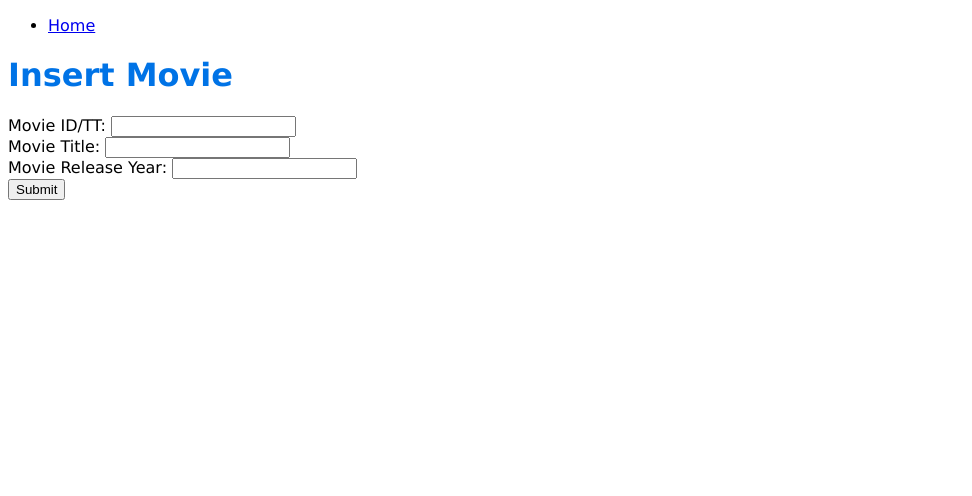
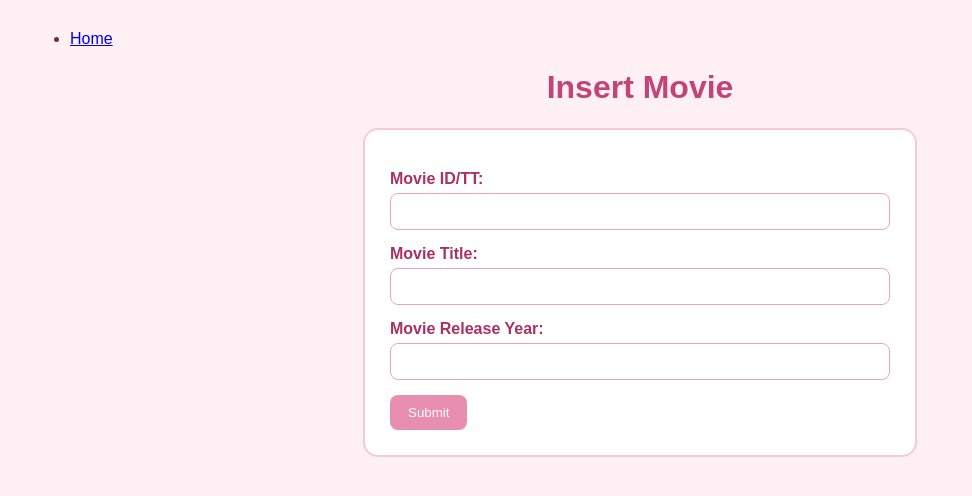
Before and after one commit to melsanchez15/CS304-CRUD, a Flask app: template templates/insert.html in a window 1280 px wide. Shown: the top 496 px of the page, without its empty margins (0-972 px from the left). Run offline with Flask 3, Linux system fonts and the light colour scheme; the template is opened without the code that fills it, so the values that code supplies are empty.

Commit message:
made final edits and completed style.css

```diff
--- a/app.py
+++ b/app.py
@@ -11,7 +11,7 @@ import cs304dbi as dbi
 app.secret_key = secrets.token_hex()
 
 # configure DBI
-dbi.conf('ms142_db')
+dbi.conf('th116_db')
 staffid = 10090
 
 # For CRUD and Ajax, use your personal db
@@ -28,25 +28,30 @@ def index():
 def insert():
     conn = dbi.connect()
     curs = dbi.dict_cursor(conn)
+
     if request.method == 'POST':
         ttform = request.form.get('movie-tt')
         titleform = request.form.get('movie-title')
         releaseform = request.form.get('movie-release')
 
         #checks if any form values are empty, flashes message and redirects if it is
-        if ttform == '' or titleform == '' or releaseform == '':
-            flash('Form is incomplete!')
+        if not ttform or not titleform or not releaseform:
+            flash('Form is incomplete. Please fill out the form completely.')
             return redirect(url_for('insert'))
 
         #checks if theres an existing tt value
+
         try:
-            curs.execute('''INSERT INTO movie (tt, title, `release`, addedby) VALUES (%s, %s, %s, %s)''',[ttform, titleform, releaseform, staffid])
+            curs.execute('''INSERT INTO movie (tt, title, `release`, addedby)
+            VALUES (%s, %s, %s, %s)''',[ttform, titleform, releaseform, staffid])
+
         except pymysql.err.IntegrityError as err:
             flash(f'There is an existing movie with that tt value of: {ttform}')
             return redirect(url_for('insert'))
 
         conn.commit()
         return redirect(url_for('update', movie_tt = ttform))
+
     return render_template('insert.html', page_title='Insert')
 
 #updates, allows for movie to be deleted and checks if the tt value is changed to an already existing value will flash message
@@ -71,37 +76,35 @@ def update(movie_tt):
             titleform = request.form.get('movie-title')
             releaseform = request.form.get('movie-release')
             directorform = request.form.get('movie-director')
-            print('person is', person)
-            if directorform in person:
-                curs.execute('''select name from person where nm = %s''', directorform)
-                dirname = curs.fetchone()
-                print(dirname)
-            else:
-                variable = "none specified"
+            directorform = request.form.get('movie-director')
             addedform = request.form.get('movie-addedby')
 
+#checks if any form values are empty, flashes message and redirects if it is
+            if not ttform or not titleform or not releaseform or not addedform:
+                if not ttform:
+                    flash('Please input a value for Movie ID/TT ')
+                if not titleform:
+                    flash('Please input a value for Movie Title')
+                if not releaseform:
+                    flash('Please input a value for Movie Release Year')
+                if not addedform:
+                    flash('Please input a value for Movie Added By')
+
+                return redirect(url_for('update', movie_tt = movie_tt))
+
+            curs.execute('''select name from person where nm = %s''', directorform)
+            dirname = curs.fetchall()
+
             #since director id is int, if the value was left '' it was trying to put in a string, so makes sure if empty its stores as NONE
-            if directorform == '':
+            if directorform == '' or directorform.lower() in ('none', 'null'):
                 directorform = None
-
-            #checks if any form values are empty, flashes message and redirects if it is
-            if ttform == '' or titleform == '' or releaseform == '' or addedform == '':
-                if ttform == '':
-                    flash('Movie ID/TT missing')
-                if titleform == '':
-                    flash('Movie Title missing')
-                if releaseform == '':
-                    flash('Movie Release Year missing')
-                if addedform == '':
-                    flash('Movie Added By missing')
-                return redirect(url_for('update', movie_tt = movie_tt))
 
             #checks if there is already an existing tt value, flashes message if there is
             curs.execute('''select * from movie where tt = %s AND tt != %s''', [ttform, movie_tt])
             movie_amounts = curs.fetchall()
             if len(movie_amounts) != 0:
                 flash(f'There is an existing movie with that tt value of: {ttform}')
-                return redirect(url_for('update', movie_tt = movie_tt))
+                return redirect(url_for('update', movie_tt = ttform))
 
             #flashes update message and should now update the db
             curs.execute('''
@@ -113,12 +116,10 @@ def update(movie_tt):
 
     curs.execute('''select * from movie where tt = %s''', [movie_tt])
     movie = curs.fetchone()
-    directorform = request.form.get('movie-director')
-    curs.execute('''select name from person where nm = %s''', directorform)
-    dirname = curs.fetchall()
-    if dirname is None:
-        dirname == 'None Specified'
-        print(dirname)
+
+    curs.execute('''select name from person where nm = %s''', [movie['director']])
+    dirname = curs.fetchone()
+
     return render_template('update.html', movie = movie, dirname = dirname)
 
 #select from dropdown of movies with missing values, redirects to update page
@@ -127,10 +128,13 @@ def select():
     if request.method == 'POST':
         ttform = request.form.get('movie-tt')
         return redirect(url_for('update', movie_tt = ttform))
+
     conn = dbi.connect()
     curs = dbi.dict_cursor(conn)
+
     curs.execute('''select * from movie where `release` IS NULL OR director IS NULL''')
     movies = curs.fetchall()
+
     return render_template('select.html', movies = movies)
 
 if __name__ == '__main__':
--- a/static/style.css
+++ b/static/style.css
@@ -26,62 +26,75 @@ HTML {
     font-style: italic;
 }
 
-
-h1, h2, h3, h4, h5, h6 {
-    color: var(--color-header);
+/* Entire page */
+body {
+    background-color: #fff0f5;
+    font-family: Arial, sans-serif;
+    margin: 30px;
+    color: #663344;
 }
 
+/* Headings */
 h1 {
-    font-size: 200%;
+    color: #c44575;
+    text-align: center;
+}
+
+/* Paragraphs */
+p {
+    text-align: center;
 }
 
 
-/* for a simple navbar. Talk to Scott if you want drop-downs. */
-nav > ul {
-    display: flex;
-    flex-direction: row;
+/* Forms */
+form {
+    background-color: #ffffff;
+    padding: 25px;
+    margin: 20px auto;
+    max-width: 500px;
+    border-radius: 15px;
+    border: 2px solid #f8c8dc;
 }
 
-nav ul {
-    list-style-type: none;
-    margin: 0px;
-    padding: 0px;
+/* Labels */
+label {
+    display: block;
+    margin-top: 15px;
+    margin-bottom: 5px;
+    font-weight: bold;
+    color: #a83262;
 }
 
-nav > ul > li {
-    flex: 0 0 auto;
-    width: 15em;
+/* Input fields */
+input, select {
+    width: 100%;
+    padding: 10px;
+    border: 1px solid #e8a5bd;
+    border-radius: 8px;
+    box-sizing: border-box;
 }
 
-nav button, nav a {
-    display: block;
-    box-sizing: border-box; /* easier to make button and A the same size */
-    width: 100%;
-    height: 40px;
-    padding: 0px;
-    padding-bottom: 5px;
-    background-color: var(--color-header);
-    color: var(--color-nav-fg);
-    border: 2px solid black;
-    border-radius: 5px;
+/* Buttons */
+button {
+    background-color: #e88eaf;
+    color: white;
+    padding: 10px 18px;
+    border: none;
+    border-radius: 8px;
+    margin-top: 15px;
     cursor: pointer;
-    /* Firefox uses font -apple-system unless I repeat the font spec here. */
-    font-family: var(--font-family);
-    font-weight: bold;
-    font-size: 1.4rem;
 }
 
-/* Only the top-level buttons are centered; lower ones are left-aligned. */
-nav > ul > li > button , nav > ul > li > a {
-    text-align: center;
+/* Tables */
+table {
+    width: 100%;
+    border-collapse: collapse;
+    margin-top: 20px;
+    background-color: #fff5f8;
 }
 
-/* because of the margin trick, this can only be used for the last element */
-
-nav li.right {
-    margin-left: auto;
+td, th {
+    padding: 10px;
+    border: 1px solid #f2c1d3;
+    text-align: left;
 }
-
-nav button:hover, button:focus, nav a:hover, nav a:focus {
-    background-color: var(--color-focus);
-}
--- a/templates/base.html
+++ b/templates/base.html
@@ -4,7 +4,7 @@
     <meta charset='utf-8'>
     <!-- for mobile-friendly pages -->
     <meta name="viewport" content="width=device-width, initial-scale=1">
-    <meta name=author content="">
+    <meta name= "Taniyah Hicks and Meleny Sanchez" content="CRUD Assignment">
     <title>{{ page_title }}</title>
     <link rel='stylesheet' href="{{url_for('static', filename = 'style.css')}}">
     {% block head_stuff %} {% endblock %}
@@ -21,13 +21,20 @@
 {% endwith %}
 
 {% block main_content %}
+
+<h1>Home</h1>
+
+<p>Welcome to the WMDB! Please insert a movie into the database and help
+    fill out the incomplete movies that are inserted into the database.
+    Please do the following using the links below:
+</p>
+<br>
+
 <ul>
-<li><a href="{{url_for('index')}}">Home</a></li>
 <li><a href="{{url_for('insert')}}">Insert A Movie</a></li>
 <li><a href="{{url_for('select')}}">Select from incomplete Movies</a></li>
 </ul>
 
-<h1>Home</h1>
 {% endblock %}
 
 </body>
```
Also changed, not shown: templates/update.html (+32 -10 lines).
